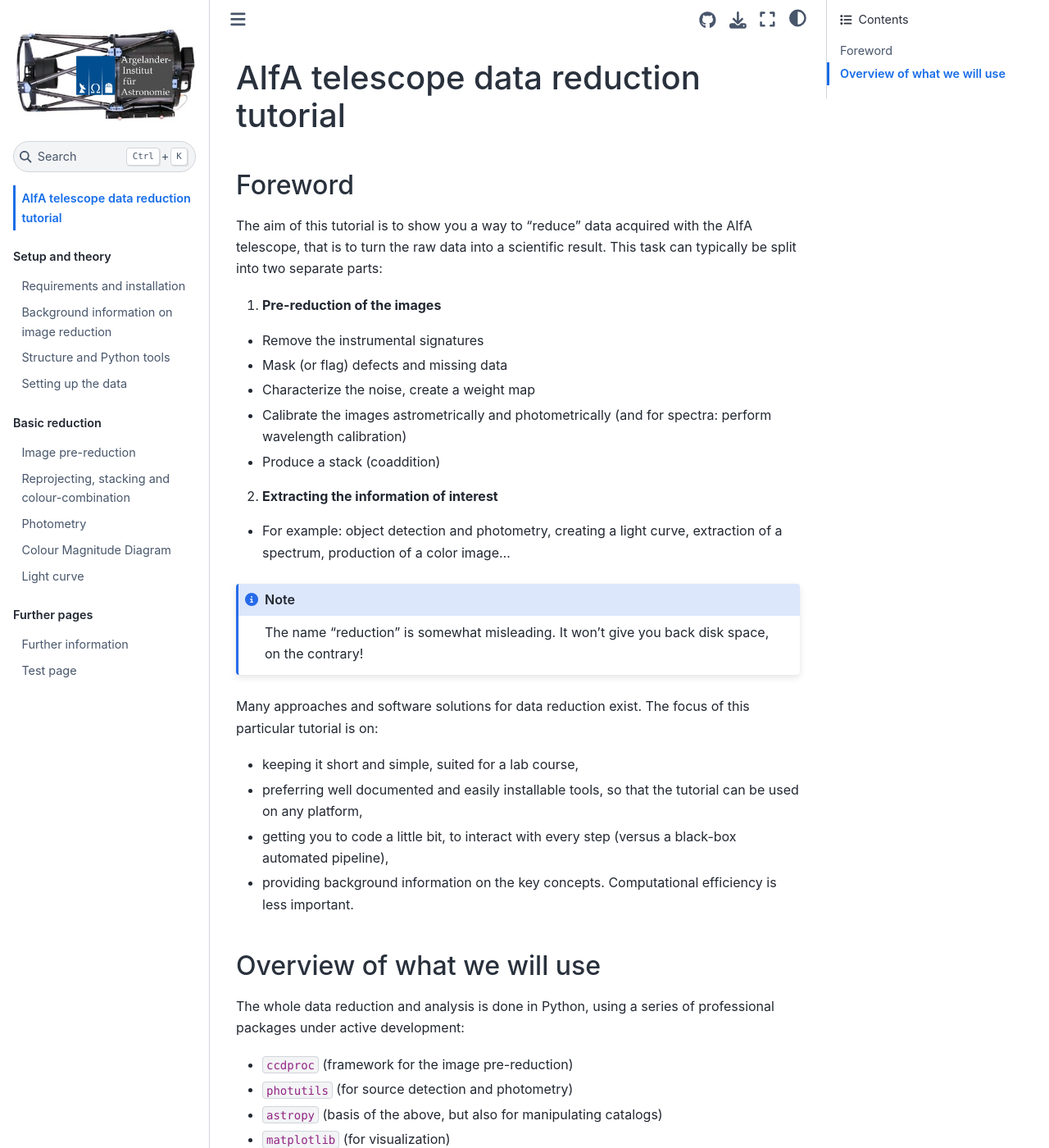
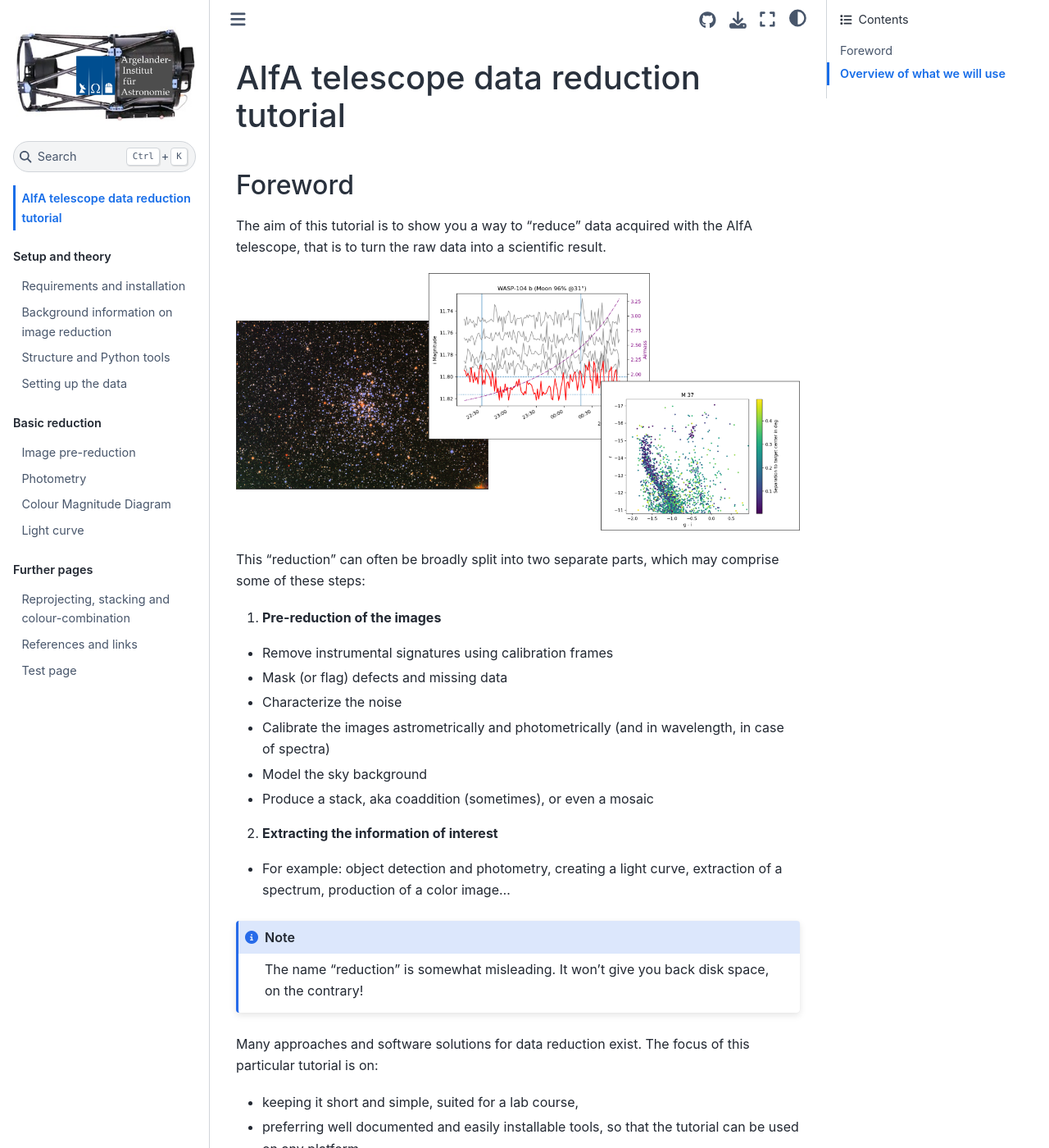
Before and after one commit to aifatelescope/datared, a Jupyter Book: the page built from book/intro.md, in a window 1280 px wide and 1400 px high. Shown: the whole window at 82% size. Built offline with Jupyter Book 1.0.4 settings and Sphinx 7.4.7 and the Sphinx Book theme 1.1.4, drawn with Linux system fonts in a browser that asks for light colours; some of the changed text lies outside the part shown.

Commit message:
edits on structure

````diff
--- a/book/_toc.yml
+++ b/book/_toc.yml
@@ -13,11 +13,11 @@ parts:
   - caption: Basic reduction
     chapters:
     - file: pre-red
-    - file: stack
     - file: photometry
     - file: CMD
     - file: lightcurve
   - caption: Further pages
     chapters:
+    - file: stack
     - file: more
     - file: demo
--- a/book/intro.md
+++ b/book/intro.md
@@ -4,14 +4,24 @@
 
 
 The aim of this tutorial is to show you a way to "reduce" data acquired with the AIfA telescope, that is to turn the raw data into a scientific result.
-This task can typically be split into two separate parts:
+
+
+```{image} results_teaser.png
+:alt: Example results obtained with the reduction described in this tutorial
+:width: 100%
+:align: center
+```
+
+
+This "reduction" can often be broadly split into two separate parts, which may comprise some of these steps:
 
 1) **Pre-reduction of the images**
- * Remove the instrumental signatures
+ * Remove instrumental signatures using calibration frames
  * Mask (or flag) defects and missing data
- * Characterize the noise, create a weight map
- * Calibrate the images astrometrically and photometrically (and for spectra: perform wavelength calibration)
- * Produce a stack (coaddition)
+ * Characterize the noise
+ * Calibrate the images astrometrically and photometrically (and in wavelength, in case of spectra)
+ * Model the sky background
+ * Produce a stack, aka coaddition (sometimes), or even a mosaic
 
 
 2) **Extracting the information of interest**
@@ -30,9 +40,7 @@ Many approaches and software solutions for data reduction exist. The focus of th
 
 ## Overview of what we will use
 
-
 The whole data reduction and analysis is done in Python, using a series of professional packages under active development:
-
 
 * `ccdproc` (framework for the image pre-reduction)
 * `photutils` (for source detection and photometry)
--- a/book/more.md
+++ b/book/more.md
@@ -1,4 +1,4 @@
-# Further information
+# References and links
 
 Just a placeholder page for now, to keep some links.
 
````
Also changed, not shown: book/data.md (+1 -0 lines), book/installation.md (+12 -0 lines), book/overview-pythontools.md (+8 -2 lines), book/photometry.ipynb, book/results_teaser.png (added), 4 other files.
